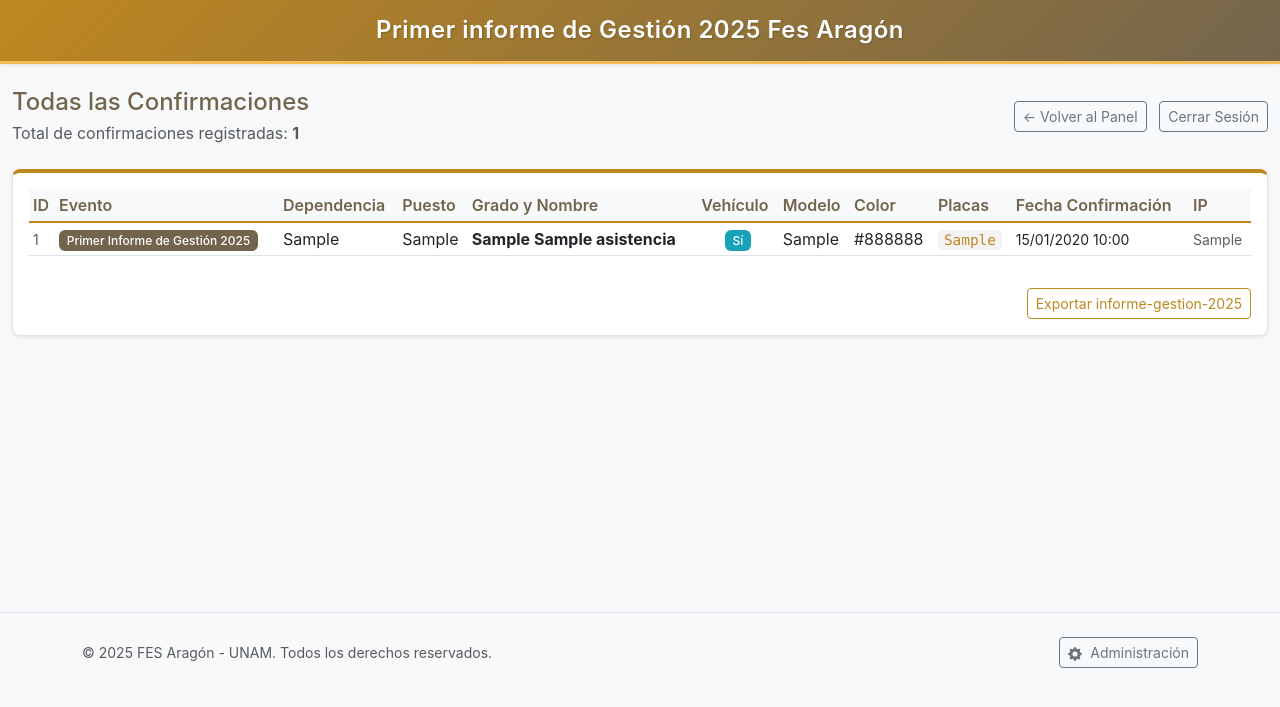
After one commit to CarlosMelendezMejia/nuevo-formulario, a Flask app: page /admin/todas-confirmaciones in a window 1280 px wide. The commit adds this page. Shown: the top 707 px of the page. Run offline with Flask 3, Linux system fonts and the light colour scheme; the visitor is signed in with stand-in values (Sample User, id 1); data comes from the database, SQL or seed files in the repository; tables that the repository leaves empty hold one stand-in row (values such as "Sample post").

Commit message:
Add confirmation management features and fix vehicle fields display
- Implemented route to view all confirmations in admin panel
- Added button to access all confirmations from admin panel
- Created new template for displaying all confirmations
- Fixed vehicle fields display issue in the confirmation form
- Enhanced admin navigation and added export options for confirmations

```diff
--- a/app.py
+++ b/app.py
@@ -282,6 +282,43 @@
     return redirect(url_for('admin_login'))
 
 
+@app.route('/admin/todas-confirmaciones')
+@admin_required
+def ver_todas_confirmaciones():
+    """Ver todas las confirmaciones de todos los eventos"""
+    try:
+        conn = db_conn()
+        cursor = conn.cursor(dictionary=True)
+
+        # Obtener todas las confirmaciones con información del evento
+        cursor.execute("""
+            SELECT
+                e.titulo as evento_titulo,
+                e.slug as evento_slug,
+                c.*
+            FROM confirmacion_asistencia c
+            JOIN evento e ON c.id_evento = e.id
+            ORDER BY c.confirmado_en DESC
+        """)
+        todas_confirmaciones = cursor.fetchall()
+
+        # Obtener estadísticas
+        cursor.execute("SELECT COUNT(*) as total FROM confirmacion_asistencia")
+        stats = cursor.fetchone()
+
+        cursor.close()
+        conn.close()
+
+        return render_template('todas_confirmaciones.html',
+                             confirmaciones=todas_confirmaciones,
+                             total=stats['total'])
+
+    except Exception as e:
+        logger.error(f"Error al cargar todas las confirmaciones: {e}")
+        flash('Error al cargar las confirmaciones', 'danger')
+        return redirect(url_for('admin_panel'))
+
+
 @app.route('/admin')
 @admin_required
 def admin_panel():
@@ -324,7 +361,8 @@
         return render_template('admin.html',
                              eventos=eventos,
                              confirmaciones=confirmaciones,
-                             selected_evento=selected_evento)
+                             selected_evento=selected_evento,
+                             selected_slug=selected_slug)
 
     except Exception as e:
         logger.error(f"Error en admin_panel: {e}")
--- a/templates/base.html
+++ b/templates/base.html
@@ -42,8 +42,20 @@
 
     <!-- Footer -->
     <footer class="footer mt-5 py-4 bg-light border-top">
-        <div class="container text-center text-muted">
-            <small>&copy; 2025 FES Aragón - UNAM. Todos los derechos reservados.</small>
+        <div class="container">
+            <div class="row align-items-center">
+                <div class="col-md-8 text-center text-md-start">
+                    <small class="text-muted">&copy; 2025 FES Aragón - UNAM. Todos los derechos reservados.</small>
+                </div>
+                <div class="col-md-4 text-center text-md-end mt-2 mt-md-0">
+                    <a href="{{ url_for('admin_login') }}" class="btn btn-sm btn-outline-secondary">
+                        <svg xmlns="http://www.w3.org/2000/svg" width="14" height="14" fill="currentColor" class="bi bi-gear-fill me-1" viewBox="0 0 16 16">
+                            <path d="M9.405 1.05c-.413-1.4-2.397-1.4-2.81 0l-.1.34a1.464 1.464 0 0 1-2.105.872l-.31-.17c-1.283-.698-2.686.705-1.987 1.987l.169.311c.446.82.023 1.841-.872 2.105l-.34.1c-1.4.413-1.4 2.397 0 2.81l.34.1a1.464 1.464 0 0 1 .872 2.105l-.17.31c-.698 1.283.705 2.686 1.987 1.987l.311-.169a1.464 1.464 0 0 1 2.105.872l.1.34c.413 1.4 2.397 1.4 2.81 0l.1-.34a1.464 1.464 0 0 1 2.105-.872l.31.17c1.283.698 2.686-.705 1.987-1.987l-.169-.311a1.464 1.464 0 0 1 .872-2.105l.34-.1c1.4-.413 1.4-2.397 0-2.81l-.34-.1a1.464 1.464 0 0 1-.872-2.105l.17-.31c.698-1.283-.705-2.686-1.987-1.987l-.311.169a1.464 1.464 0 0 1-2.105-.872l-.1-.34zM8 10.93a2.929 2.929 0 1 1 0-5.86 2.929 2.929 0 0 1 0 5.858z"/>
+                        </svg>
+                        Administración
+                    </a>
+                </div>
+            </div>
         </div>
     </footer>
 
--- /dev/null
+++ b/templates/todas_confirmaciones.html
@@ -0,0 +1,106 @@
+{% extends "base.html" %}
+
+{% block title %}Todas las Confirmaciones - Admin FES Aragón{% endblock %}
+
+{% block content %}
+<div class="container-fluid">
+    <!-- Header -->
+    <div class="d-flex justify-content-between align-items-center mb-4">
+        <div>
+            <h2 class="h4 text-c3 mb-1">Todas las Confirmaciones</h2>
+            <p class="text-muted mb-0">Total de confirmaciones registradas: <strong>{{ total }}</strong></p>
+        </div>
+        <div>
+            <a href="{{ url_for('admin_panel') }}" class="btn btn-outline-secondary btn-sm me-2">
+                ← Volver al Panel
+            </a>
+            <a href="{{ url_for('admin_logout') }}" class="btn btn-outline-secondary btn-sm">
+                Cerrar Sesión
+            </a>
+        </div>
+    </div>
+
+    <!-- Tabla de Confirmaciones -->
+    <div class="card border-top-c1 shadow-sm">
+        <div class="card-body">
+            {% if confirmaciones %}
+            <div class="table-responsive">
+                <table class="table table-sm table-hover">
+                    <thead class="table-light">
+                        <tr>
+                            <th>ID</th>
+                            <th>Evento</th>
+                            <th>Dependencia</th>
+                            <th>Puesto</th>
+                            <th>Grado y Nombre</th>
+                            <th>Vehículo</th>
+                            <th>Modelo</th>
+                            <th>Color</th>
+                            <th>Placas</th>
+                            <th>Fecha Confirmación</th>
+                            <th>IP</th>
+                        </tr>
+                    </thead>
+                    <tbody>
+                        {% for conf in confirmaciones %}
+                        <tr>
+                            <td class="text-muted"><small>{{ conf.id }}</small></td>
+                            <td>
+                                <a href="{{ url_for('admin_panel', slug=conf.evento_slug) }}"
+                                   class="badge bg-c3 text-white text-decoration-none">
+                                    {{ conf.evento_titulo }}
+                                </a>
+                            </td>
+                            <td>{{ conf.dependencia }}</td>
+                            <td>{{ conf.puesto }}</td>
+                            <td><strong>{{ conf.grado }} {{ conf.nombre_completo }}</strong></td>
+                            <td class="text-center">
+                                {% if conf.trae_vehiculo %}
+                                <span class="badge bg-info">Sí</span>
+                                {% else %}
+                                <span class="badge bg-secondary">No</span>
+                                {% endif %}
+                            </td>
+                            <td>{{ conf.vehiculo_modelo or '-' }}</td>
+                            <td>{{ conf.vehiculo_color or '-' }}</td>
+                            <td>
+                                {% if conf.vehiculo_placas %}
+                                <code class="text-c1">{{ conf.vehiculo_placas }}</code>
+                                {% else %}
+                                <span class="text-muted">-</span>
+                                {% endif %}
+                            </td>
+                            <td>
+                                <small>{{ conf.confirmado_en.strftime('%d/%m/%Y %H:%M') if conf.confirmado_en else '-' }}</small>
+                            </td>
+                            <td><small class="text-muted">{{ conf.ip or '-' }}</small></td>
+                        </tr>
+                        {% endfor %}
+                    </tbody>
+                </table>
+            </div>
+
+            <!-- Botones de Exportación -->
+            <div class="mt-3 text-end">
+                <div class="btn-group" role="group">
+                    {% for evento in confirmaciones | map(attribute='evento_slug') | unique %}
+                    <a href="{{ url_for('export_csv', slug=evento) }}"
+                       class="btn btn-sm btn-outline-primary">
+                        Exportar {{ evento }}
+                    </a>
+                    {% endfor %}
+                </div>
+            </div>
+
+            {% else %}
+            <div class="text-center py-5">
+                <svg xmlns="http://www.w3.org/2000/svg" width="64" height="64" fill="currentColor" class="bi bi-inbox text-muted mb-3" viewBox="0 0 16 16">
+                    <path d="M4.98 4a.5.5 0 0 0-.39.188L1.54 8H6a.5.5 0 0 1 .5.5 1.5 1.5 0 1 0 3 0A.5.5 0 0 1 10 8h4.46l-3.05-3.812A.5.5 0 0 0 11.02 4H4.98zm-1.17-.437A1.5 1.5 0 0 1 4.98 3h6.04a1.5 1.5 0 0 1 1.17.563l3.7 4.625a.5.5 0 0 1 .106.374l-.39 3.124A1.5 1.5 0 0 1 14.117 13H1.883a1.5 1.5 0 0 1-1.489-1.314l-.39-3.124a.5.5 0 0 1 .106-.374l3.7-4.625z"/>
+                </svg>
+                <p class="text-muted">No hay confirmaciones registradas aún.</p>
+            </div>
+            {% endif %}
+        </div>
+    </div>
+</div>
+{% endblock %}
```
Also changed, not shown: CAMBIOS_REALIZADOS.md (added, +134 -0 lines), LEEME_PRIMERO.md (deleted, +0 -158 lines), templates/admin.html (+23 -4 lines), templates/form.html (+7 -4 lines).
